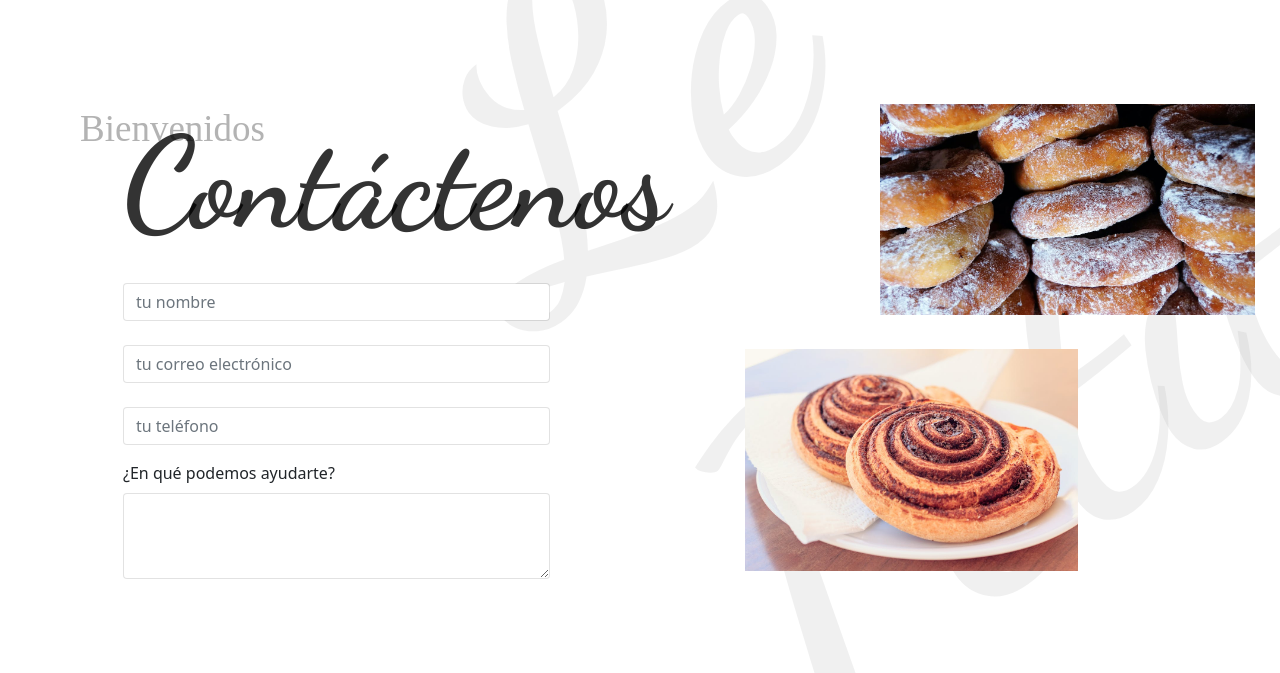
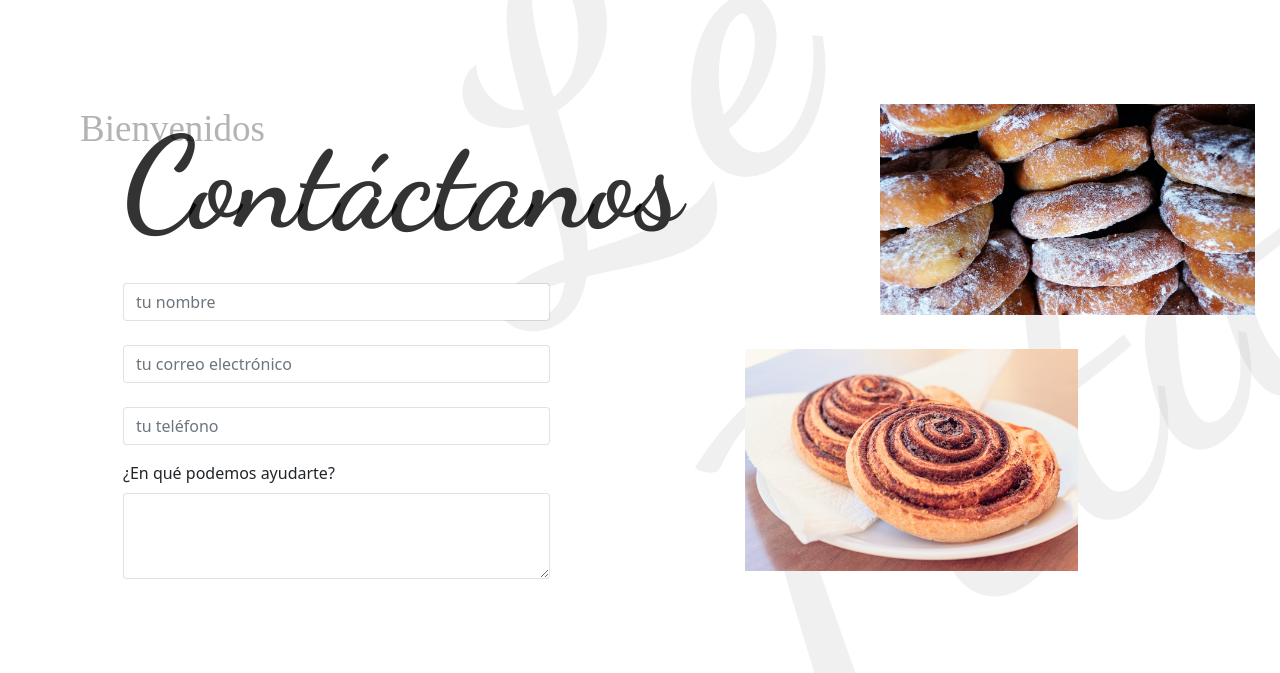
Before and after one commit to DCardigo/LePetitePain, a plain HTML site: page index.html in a window 1280 px wide. Shown: the part 3249-3922 px from the top of the page. Drawn offline with nearby package versions, Linux system fonts and the light colour scheme.

Commit message:
final commit

```diff
--- a/index.html
+++ b/index.html
@@ -203,7 +203,7 @@
         <h1 class="text-fondo col-3">Le Petite Pain</h1>
         <div class="col-4">
             <h1 class="p6-bien">Bienvenidos</h1>
-            <h1 class="p6-contac">Contáctenos</h1>
+            <h1 class="p6-contac">Contáctanos</h1>
 
             <!-- Formulario -->
 
```
Also changed, not shown: 1 other file.
